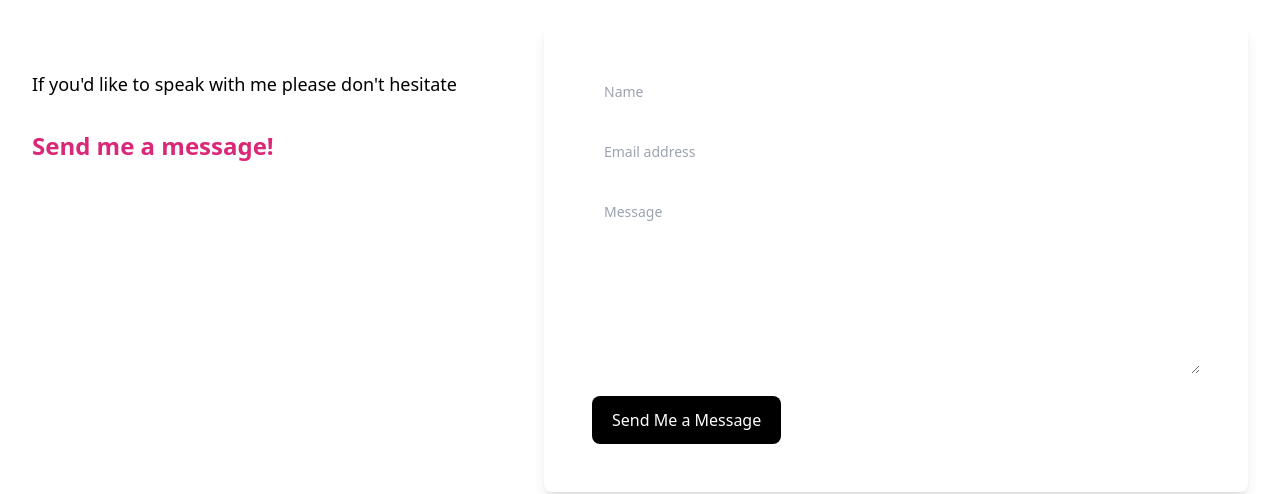
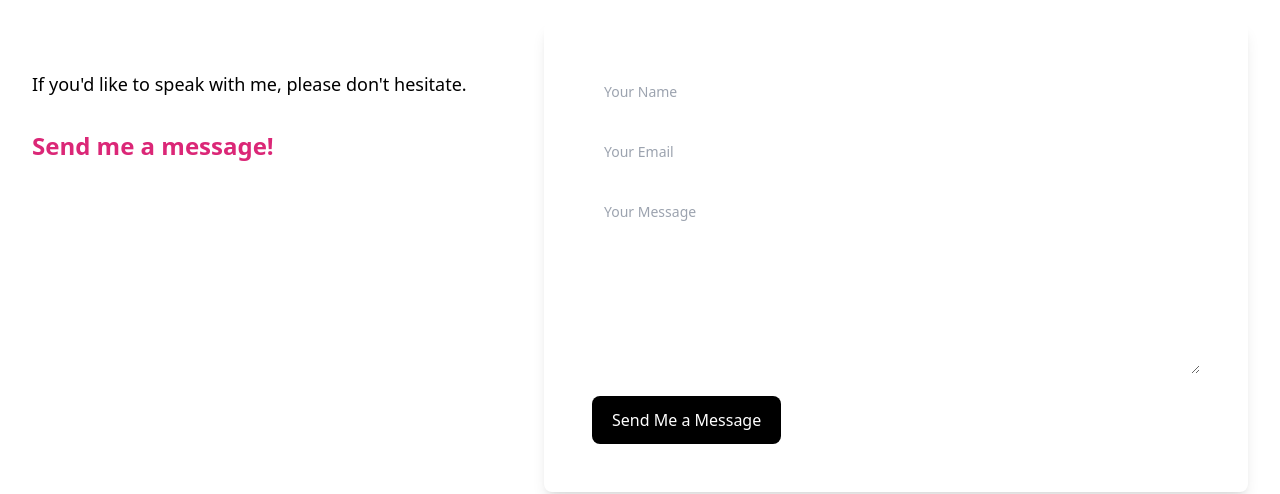
Before and after one commit to SethMarina77/Personal-Portfolio-Ongoing, a React (Vite) app in the folder my-portfolio/: page /MoreAboutMe in a window 1280 px wide. Shown: the part 238-732 px from the top of the page. Built offline with nearby package versions, Linux system fonts and the light colour scheme.

Commit message:
resume update and emailJS setup on Contact Route

```diff
--- a/my-portfolio/package.json
+++ b/my-portfolio/package.json
@@ -10,8 +10,10 @@
     "preview": "vite preview"
   },
   "dependencies": {
+    "@emailjs/browser": "^4.4.1",
     "react": "^18.3.1",
     "react-dom": "^18.3.1",
+    "react-hot-toast": "^2.5.1",
     "react-router-dom": "^7.0.2"
   },
   "devDependencies": {
--- a/my-portfolio/src/App.jsx
+++ b/my-portfolio/src/App.jsx
@@ -1,6 +1,6 @@
 import React from "react";
 import { BrowserRouter as Router, Route, Routes } from "react-router-dom";
-
+import { Toaster } from "react-hot-toast";
 import Header from "./components/Header";
 import Footer from "./components/Footer";
 import Home from "./pages/Home";
@@ -19,6 +19,7 @@ function App() {
         </Routes>
       </main>
       <Footer /> {/* This will also always be visible */}
+      <Toaster position="top-right" reverseOrder={false} /> {/* Toast notifications */}
     </Router>
   );
 }
--- a/my-portfolio/src/Pages/Home.jsx
+++ b/my-portfolio/src/Pages/Home.jsx
@@ -115,43 +115,86 @@ const Home = () => {
             <ul className="list-disc list-inside text-gray-700">
               <li>HTML/CSS</li>
               <li>JavaScript (ES6+)</li>
+              <li>TypeScript</li>
               <li>React.js</li>
+              <li>React Router</li>
               <li>Node.js</li>
               <li>Express.js</li>
               <li>MongoDB</li>
-              <li>TailwindCSS</li>
-              <li>Responsive Web Design</li>
+              <li>Mongoose</li>
+              <li>RESTful APIs / JSON</li>
+              <li>JWT (Authentication & Authorization)</li>
+              <li>Scrum</li>
+              <li>Agile Development Workflow</li>
+              <li>Software Development Life Cycle (SDLC)</li>
+              <li>Middleware Development</li>
               <li>API Development & Testing (Postman)</li>
               <li>Database Management (MongoDB Compass)</li>
               <li>Version Control (Git/GitHub)</li>
-              <li>Agile Development Workflow</li>
+              <li>Git Bash</li>
+              <li>Trello</li>
+              <li>Axios</li>
+              <li>WebSockets</li>
+              <li>Debugging</li>
+              <li>Leadership</li>
+              <li>Network Configuration</li>
+              <li>TailwindCSS</li>
+              <li>Responsive Web Design</li>
             </ul>
 
             <h2 className="text-xl font-semibold mt-4 mb-2">Experience</h2>
             <div className="mb-4">
-              <h3 className="text-lg font-semibold">NA</h3>
+              <h3 className="text-lg font-semibold">
+                Hands Together - Charity Platform
+              </h3>
               <p className="text-gray-700">
-                If you're reading this steven or carter I am leaving this
-                section blank for now becaus I don't actually know what I could
-                put. I have a meeting with our career coach for resume and I will ask her then and make changes. I will also be leaving the projects route blank because I
-                don't have any projects that are really worth showing yet. I
-                plan to ask mary if I can use the capstone in there though when
-                the time comes. this is in essence a rough draft because I will
-                make major changes to this page before it's ever actually used I was just curious how fast development of the front end could be done when using open source components and react etc
+                I played a key role in developing Hands Together, a
+                user-friendly charity platform that helps users discover local
+                charities. I designed and implemented frontend components for
+                charity post creation, user authentication, and navigation using
+                React.js, ensuring a responsive and seamless user experience. On
+                the backend, I integrated JWT authentication with MongoDB using
+                Express and Mongoose, enabling secure data handling and
+                efficient API communication with Axios. I leveraged Postman for
+                thorough API testing and maintained version control with Git to
+                ensure code quality. Leading the development of both the
+                frontend and backend, I ensured smooth integration between the
+                React client and Express server. Additionally, I collaborated
+                with sponsors and stakeholders to align project decisions with
+                user needs, enhancing the platform’s usability and
+                effectiveness.
               </p>
-              <p className="text-gray-600">January 99BC - the futureeeee</p>
+              <p className="text-gray-600">December 2024 - January 2025</p>
             </div>
 
             <div className="mb-4">
-              <h3 className="text-lg font-semibold">NA</h3>
-              <p className="text-gray-700">NA</p>
-              <p className="text-gray-600">unknown time-unknownER time</p>
+              <h3 className="text-lg font-semibold">
+                Student Developer Upright Education / Old Dominion University
+              </h3>
+              <p className="text-gray-700"></p>
+              <p className="text-gray-600">
+                I want to preface this with a little about me, I have been
+                Coding far before I decided to pursue a formal education. From
+                July 2024 to January 2025, I completed weekly projects as part
+                of a fully immersive software development course, gaining
+                hands-on experience in full-stack development. I developed a
+                web-based real-time chat application using React.js for the
+                frontend and Node.js with Express.js for the backend,
+                integrating user authentication with JWT and enabling real-time
+                communication with WebSockets. Additionally, I built an
+                interactive Jeopardy board game using HTML, CSS, and JavaScript,
+                incorporating game logic, player score tracking, and user
+                interaction features. Throughout these projects, I utilized Git
+                for version control, ensuring efficient collaboration and
+                maintainable codebases while optimizing performance and
+                usability.
+              </p>
             </div>
 
             <h2 className="text-xl font-semibold mt-4 mb-2">Education</h2>
             <div className="mb-4">
               <h3 className="text-lg font-semibold">
-                Software Development Certificate
+                Software Development Certificate(s)
               </h3>
               <p className="text-gray-700">
                 Old Dominion University/ Upright Education
--- a/my-portfolio/src/Pages/MoreAboutMe.jsx
+++ b/my-portfolio/src/Pages/MoreAboutMe.jsx
@@ -1,16 +1,42 @@
+import { useRef } from "react";
+import emailjs from "@emailjs/browser";
+import { toast } from "react-hot-toast";
+
 const MoreAboutMe = () => {
+  const form = useRef();
+
+  const sendEmail = (e) => {
+    e.preventDefault();
+
+    emailjs
+      .sendForm(
+        "service_ont1xlx",
+        "template_xp5nsrh",
+        form.current,
+        "CazhcWNjW4T2BvG8Z"
+      )
+      .then(
+        (result) => {
+          console.log("Success:", result.text);
+          toast.success("Message sent successfully!") ; // Success toast
+        },
+        (error) => {
+          console.error("Error:", error.text);
+          toast.error("Failed to send message. Please try again."); // Error toast
+        }
+      );
+
+    e.target.reset(); // Clear the form after submission
+  };
+
   return (
     <div className="pt-8 h-[100vh]">
-      {/*
-  This email form is a placeholder, in the future I will decide if I would prefer them to be sent using something like emailJs But i don't have an account right now
-*/}
-
-      <section className="">
+      <section>
         <div className="mx-auto max-w-screen-xl px-4 py-16 sm:px-6 lg:px-8">
           <div className="grid grid-cols-1 gap-x-16 gap-y-8 lg:grid-cols-5">
             <div className="lg:col-span-2 lg:py-12">
               <p className="max-w-xl text-lg">
-                If you'd like to speak with me please don't hesitate
+                If you'd like to speak with me, please don't hesitate.
               </p>
 
               <div className="mt-8">
@@ -21,45 +47,47 @@ const MoreAboutMe = () => {
             </div>
 
             <div className="rounded-lg bg-white p-8 shadow-lg lg:col-span-3 lg:p-12">
-              <form action="#" className="space-y-4">
+              <form ref={form} onSubmit={sendEmail} className="space-y-4">
                 <div>
-                  <label className="sr-only" htmlFor="name">
+                  <label className="sr-only" htmlFor="from_name">
                     Name
                   </label>
                   <input
                     className="w-full rounded-lg border-gray-200 p-3 text-sm"
-                    placeholder="Name"
+                    placeholder="Your Name"
                     type="text"
-                    id="name"
+                    name="from_name"
+                    id="from_name"
+                    required
                   />
                 </div>
-
-                <div className="grid grid-cols-1 gap-4 sm:grid-cols-2">
                 <div>
-                    <label className="sr-only" htmlFor="email">
+                  <label className="sr-only" htmlFor="email_id">
                     Email
                   </label>
                   <input
                     className="w-full rounded-lg border-gray-200 p-3 text-sm"
-                      placeholder="Email address"
+                    placeholder="Your Email"
                     type="email"
-                      id="email"
+                    name="email_id"
+                    id="email_id"
+                    required
                   />
                 </div>
-                </div>
-
                 <div>
                   <label className="sr-only" htmlFor="message">
                     Message
                   </label>
-
                   <textarea
                     className="w-full rounded-lg border-gray-200 p-3 text-sm"
-                    placeholder="Message"
+                    placeholder="Your Message"
                     rows="8"
+                    name="message"
                     id="message"
+                    required
                   ></textarea>
                 </div>
+                <input type="hidden" name="to_name" value="Seth" />{" "}
 
                 <div className="mt-4">
                   <button
```
Also changed, not shown: 1 other file (tests, documents, lock files or other folders). Lines whose indentation alone changed are shown as unchanged.
